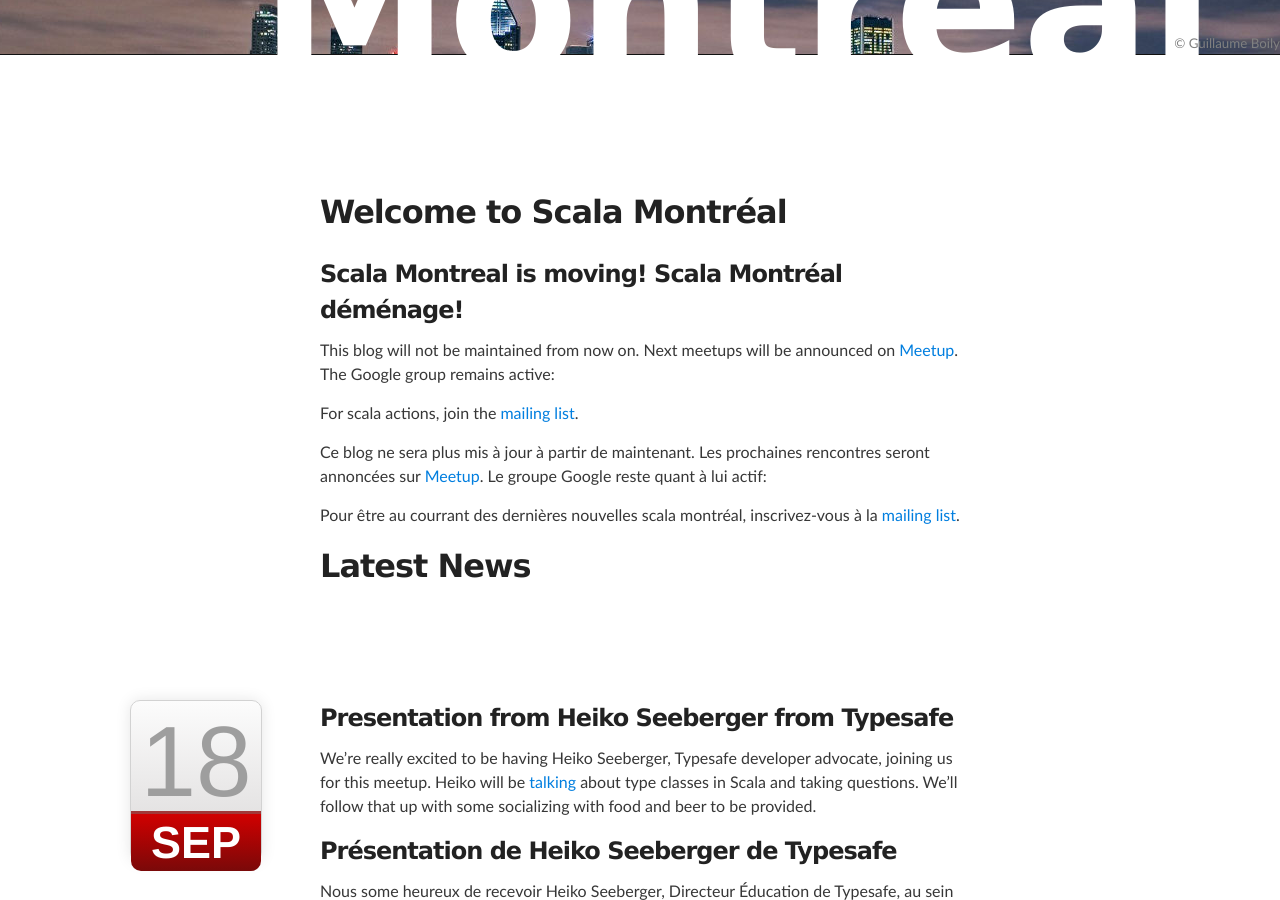
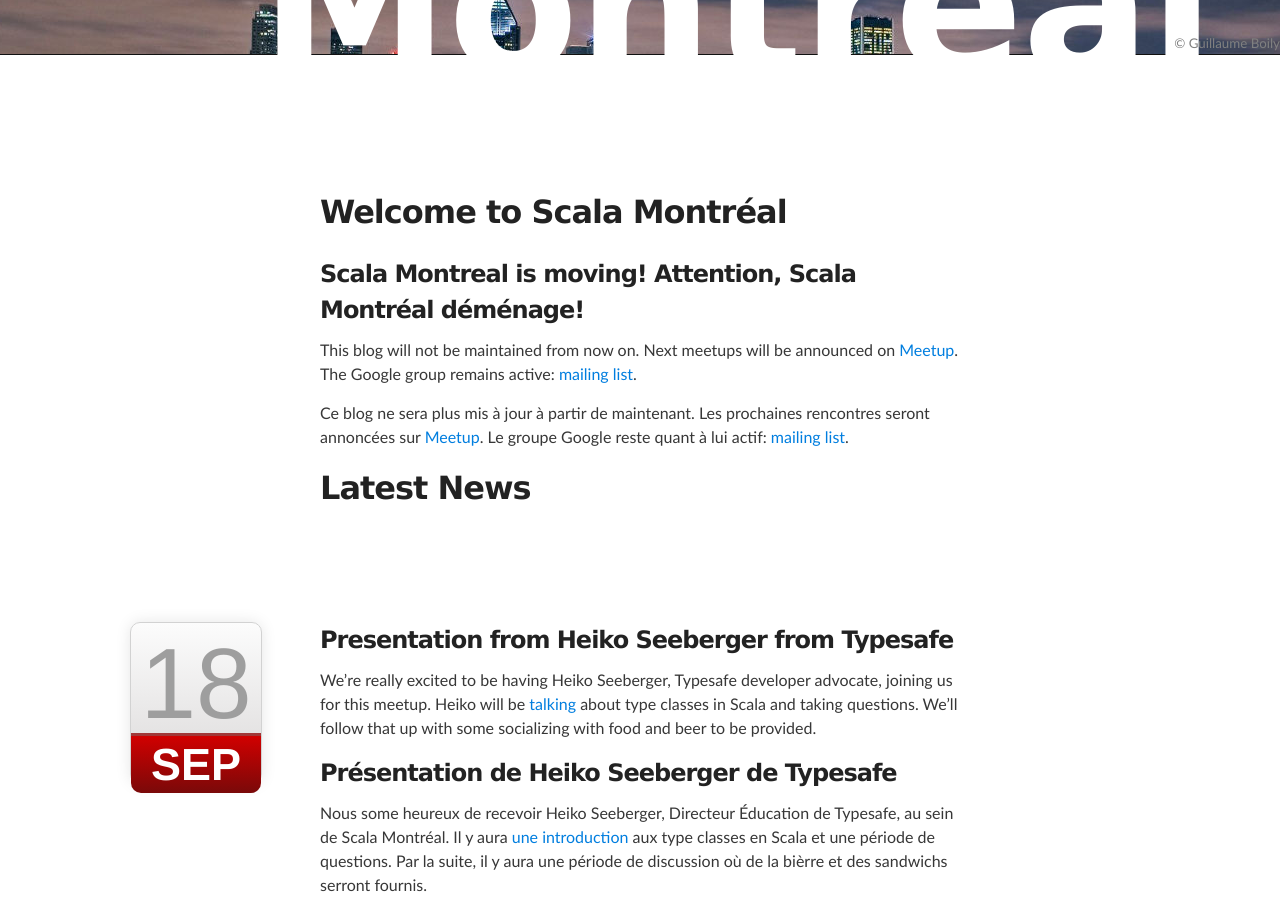
Before and after one commit to scala-montreal/scala-montreal.github.com, a Jekyll site: the page built from index.html, in a window 1280 px wide and 900 px high, scrolled down 378 px. Built offline with Jekyll 4.4.1, drawn with Linux system fonts in a browser that asks for light colours; nearby versions of some CDN libraries.

Commit message:
Amélioré l'annonce de la fin du blog

```diff
--- a/_layouts/default.html
+++ b/_layouts/default.html
@@ -33,11 +33,9 @@
       <div id="main_content_wrap" class="outer">
         <section id="main_content" class="inner">
           <h2>Welcome to Scala Montréal</h2>
-          <h3>Scala Montreal is moving! Scala Montréal déménage!</h3>
-          <p>This blog will not be maintained from now on. Next meetups will be announced on <a href="http://www.meetup.com/Scala-Montreal/">Meetup</a>. The Google group remains active:</p>
-          <p>For scala actions, join the <a href="https://groups.google.com/forum/?fromgroups#!forum/scala-montreal">mailing list</a>.</p>
-          <p>Ce blog ne sera plus mis à jour à partir de maintenant. Les prochaines rencontres seront annoncées sur <a href="http://www.meetup.com/Scala-Montreal/">Meetup</a>. Le groupe Google reste quant à lui actif:</p>
-          <p>Pour être au courrant des dernières nouvelles scala montréal, inscrivez-vous à la <a href="https://groups.google.com/forum/?fromgroups#!forum/scala-montreal">mailing list</a>.</p>
+          <h3>Scala Montreal is moving! Attention, Scala Montréal déménage!</h3>
+          <p>This blog will not be maintained from now on. Next meetups will be announced on <a href="http://www.meetup.com/Scala-Montreal/">Meetup</a>. The Google group remains active: <a href="https://groups.google.com/forum/?fromgroups#!forum/scala-montreal">mailing list</a>.</p>
+          <p>Ce blog ne sera plus mis à jour à partir de maintenant. Les prochaines rencontres seront annoncées sur <a href="http://www.meetup.com/Scala-Montreal/">Meetup</a>. Le groupe Google reste quant à lui actif: <a href="https://groups.google.com/forum/?fromgroups#!forum/scala-montreal">mailing list</a>.</p>
           <h2>Latest News</h2>
           {{ content }}
         </section>
```
